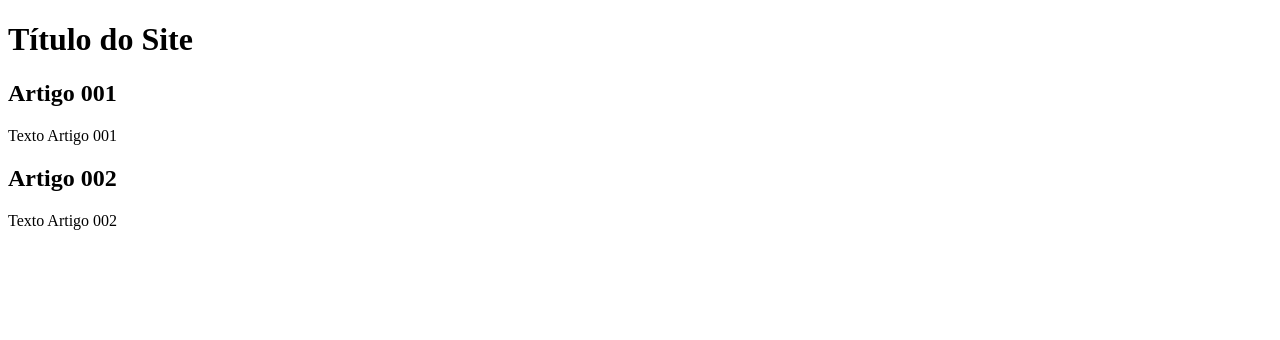
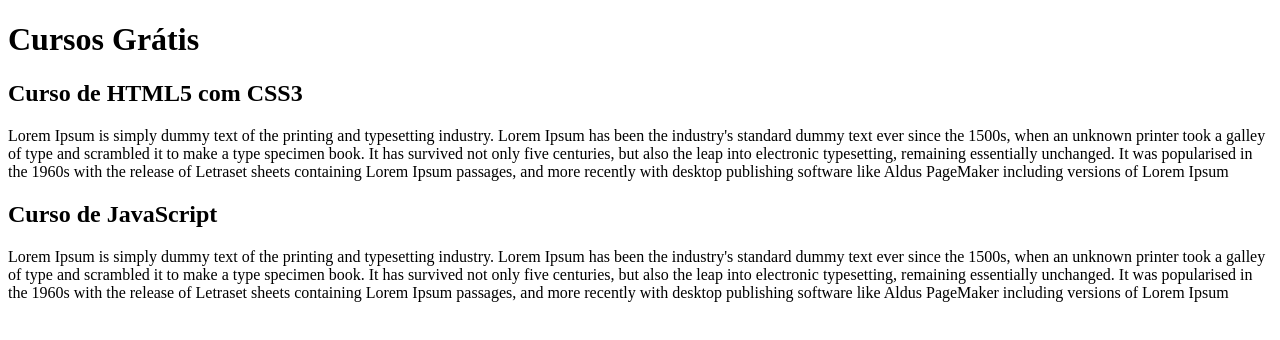
Before and after one commit to vitox1001/Projeto-site, a plain HTML site: page index.html in a window 1280 px wide. Drawn offline with Linux system fonts and the light colour scheme.

Commit message:
Comecei a escrever o conteudo

```diff
--- a/index.html
+++ b/index.html
@@ -8,15 +8,15 @@
 <body>
 	<main>
 		<header>
-			<h1>Título do Site</h1>
+			<h1>Cursos Grátis</h1>
 		</header>
 		<article>
-			<h2>Artigo 001</h2>
-			<p>Texto Artigo 001</p>
+			<h2>Curso de HTML5 com CSS3</h2>
+			<p>Lorem Ipsum is simply dummy text of the printing and typesetting industry. Lorem Ipsum has been the industry's standard dummy text ever since the 1500s, when an unknown printer took a galley of type and scrambled it to make a type specimen book. It has survived not only five centuries, but also the leap into electronic typesetting, remaining essentially unchanged. It was popularised in the 1960s with the release of Letraset sheets containing Lorem Ipsum passages, and more recently with desktop publishing software like Aldus PageMaker including versions of Lorem Ipsum</p>
 		</article>
 		<article>
-			<h2>Artigo 002</h2>
-			<p>Texto Artigo 002</p>
+			<h2>Curso de JavaScript</h2>
+			<p>Lorem Ipsum is simply dummy text of the printing and typesetting industry. Lorem Ipsum has been the industry's standard dummy text ever since the 1500s, when an unknown printer took a galley of type and scrambled it to make a type specimen book. It has survived not only five centuries, but also the leap into electronic typesetting, remaining essentially unchanged. It was popularised in the 1960s with the release of Letraset sheets containing Lorem Ipsum passages, and more recently with desktop publishing software like Aldus PageMaker including versions of Lorem Ipsum</p>
 		</article>
 	</main>
 </body>
```
